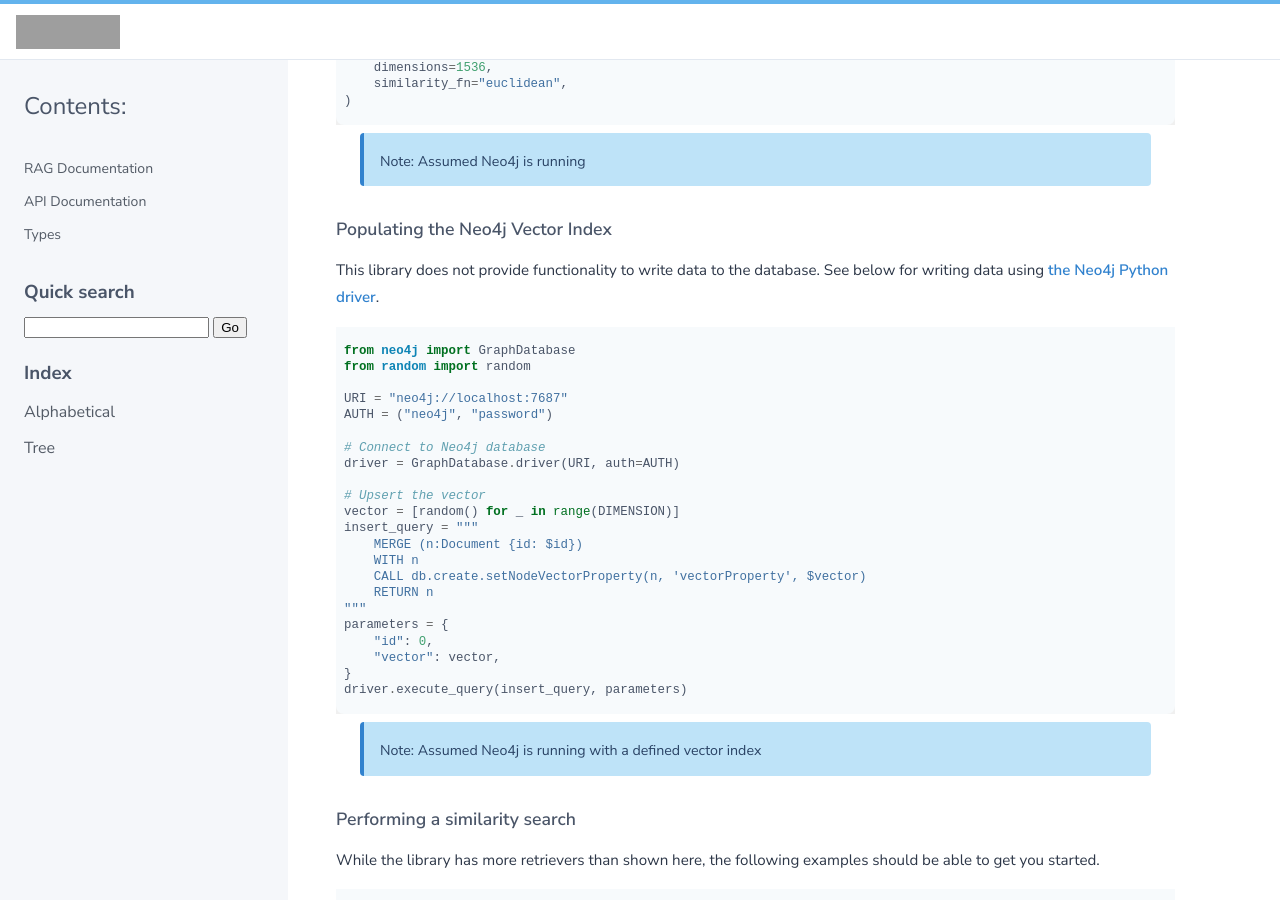
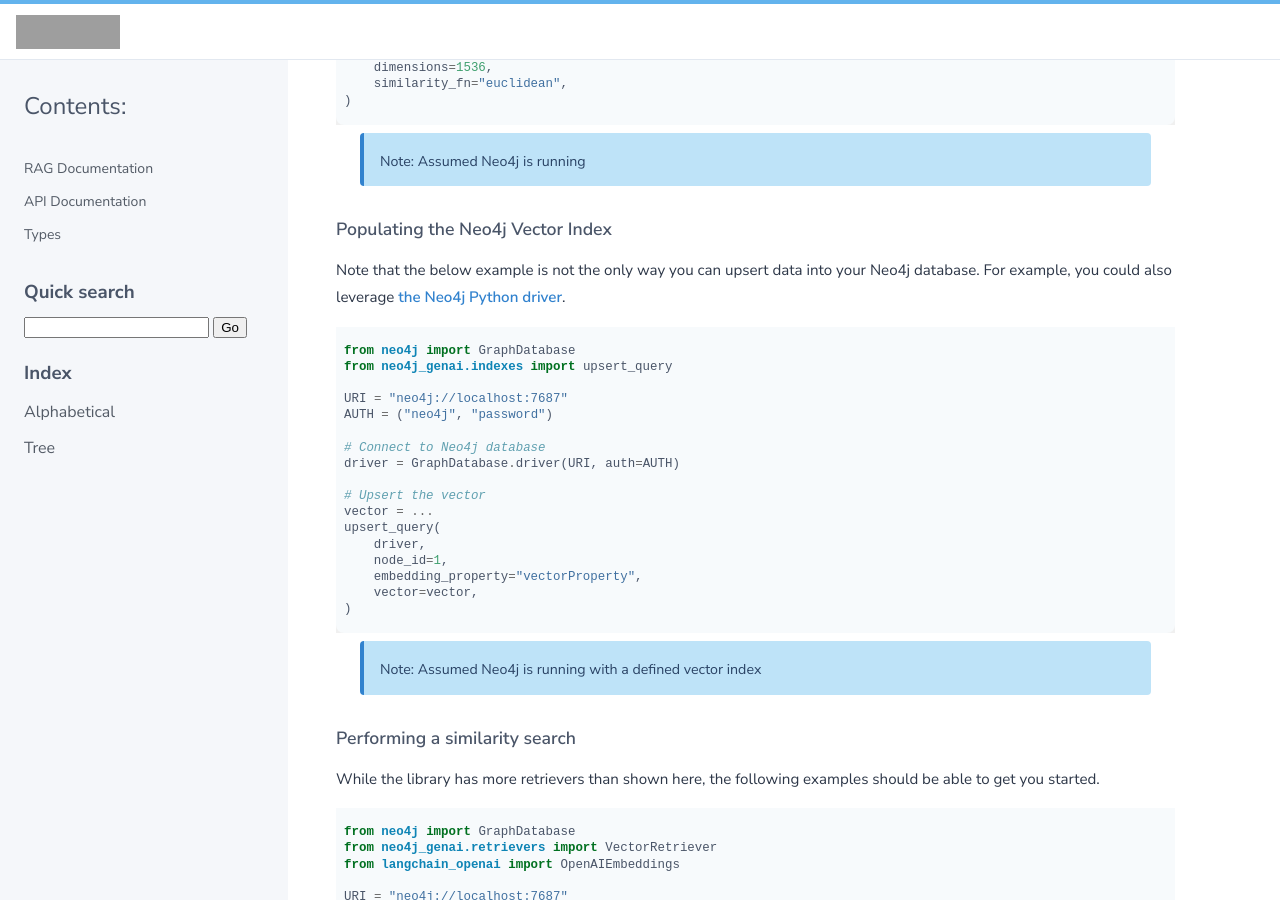
Before and after one commit to neo4j/neo4j-graphrag-python, a Sphinx documentation site: the page built from docs/source/index.rst, in a window 1280 px wide and 900 px high, scrolled down 1264 px. Built offline with Sphinx 7.4.7, drawn with Linux system fonts in a browser that asks for light colours; some web fonts are replaced; grey boxes are pictures that could not be loaded.

Commit message:
Add upsert_data example to docs/

```diff
--- a/docs/source/index.rst
+++ b/docs/source/index.rst
@@ -93,14 +93,13 @@
 Populating the Neo4j Vector Index
 ~~~~~~~~~~~~~~~~~~~~~~~~~~~~~~~~~
 
-This library does not provide functionality to write data to the database.
-See below for writing data using `the Neo4j Python driver <https://github.com/neo4j/neo4j-python-driver>`_.
+Note that the below example is not the only way you can upsert data into your Neo4j database. For example, you could also leverage `the Neo4j Python driver <https://github.com/neo4j/neo4j-python-driver>`_.
 
 
 .. code:: python
 
     from neo4j import GraphDatabase
-    from random import random
+    from neo4j_genai.indexes import upsert_query
 
     URI = "neo4j://localhost:7687"
     AUTH = ("neo4j", "password")
@@ -109,18 +108,13 @@
     driver = GraphDatabase.driver(URI, auth=AUTH)
 
     # Upsert the vector
-    vector = [random() for _ in range(DIMENSION)]
-    insert_query = """
-        MERGE (n:Document {id: $id})
-        WITH n
-        CALL db.create.setNodeVectorProperty(n, 'vectorProperty', $vector)
-        RETURN n
-    """
-    parameters = {
-        "id": 0,
-        "vector": vector,
-    }
-    driver.execute_query(insert_query, parameters)
+    vector = ...
+    upsert_query(
+        driver,
+        node_id=1,
+        embedding_property="vectorProperty",
+        vector=vector,
+    )
 
 
 .. note::
```
Also changed, not shown: README.md (+9 -15 lines).
